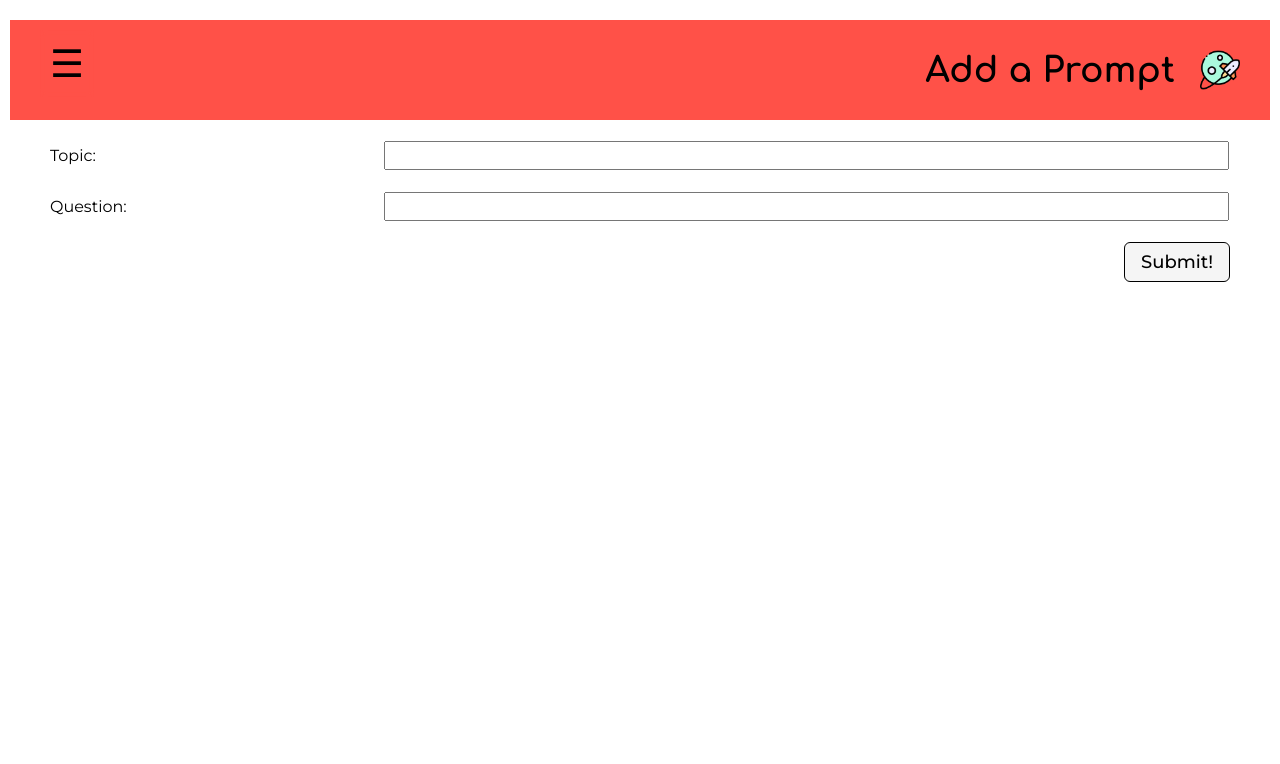
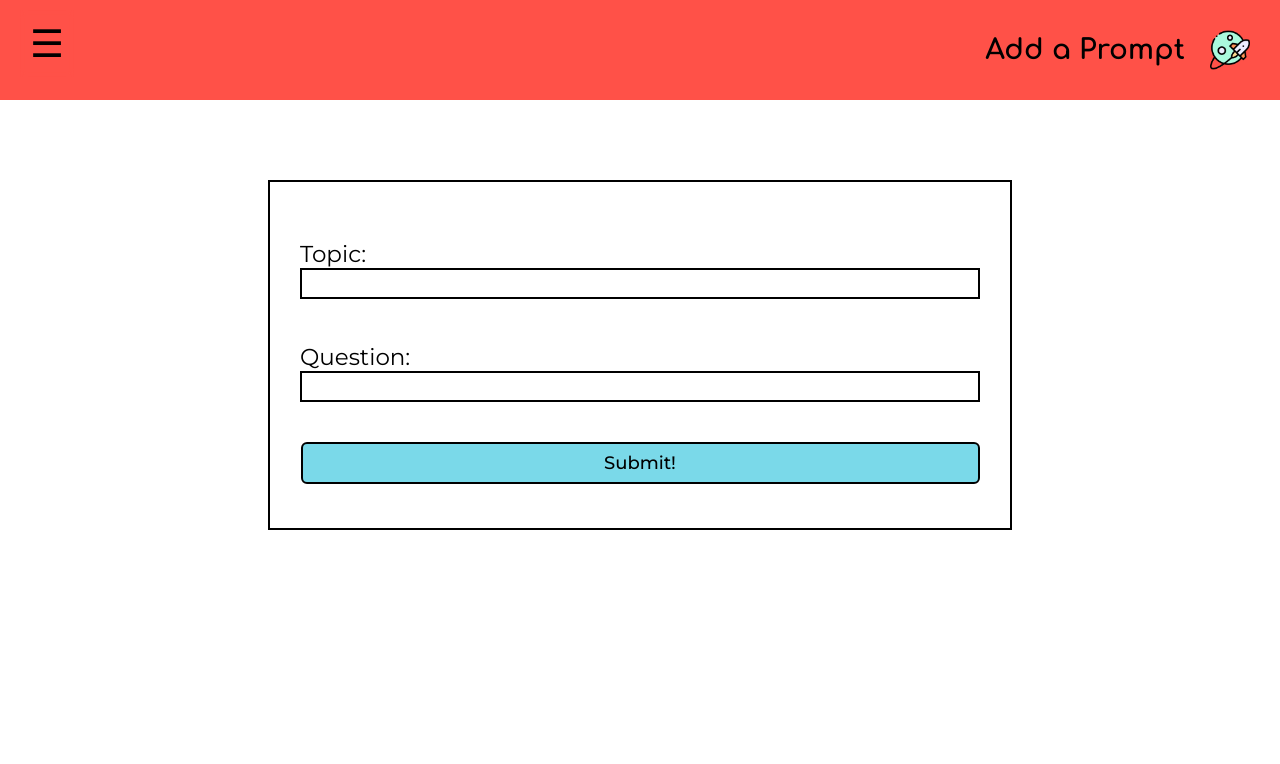
Before and after one commit to berylrb/beba, a Django app: page /prompts/create/ in a window 1280 px wide. Shown: the top 764 px of the page. Run offline with Django 4.2, Linux system fonts and the light colour scheme; the visitor is signed in with stand-in values (Sample User, id 1).

Commit message:
index and form page styling

```diff
--- a/main_app/static/css/base.css
+++ b/main_app/static/css/base.css
@@ -21,6 +21,7 @@ html {
 }
 
 body {
+  width: 100vw;
   margin: 0;
   display: flex;
   flex-direction: column;
@@ -45,6 +46,7 @@ body {
 }
 
 header {
+
   width: 100%;
   background-color: #ff5148;
   height: 20%;
@@ -62,8 +64,8 @@ ul {
 
 
 main {
-  width: 100%;
-  padding: 0 10px;
+
+  /* padding: 0 10px; */
 }
 
 h2 {
@@ -145,6 +147,8 @@ nav li {
 
 .page-header {
   display: flex;
+  flex-direction: row;
+  justify-content: center;
   align-items: center;
   height: 20%;
   padding: 30px;
@@ -212,6 +216,7 @@ nav li {
 
 @media only screen and (min-width: 768px) {
   header {
+    width: 100%;
     position: sticky;
     display: flex;
     flex-direction: row;
@@ -221,7 +226,7 @@ nav li {
   }
 
   main {
-    max-width: 1300px;
+
     min-height: calc(100vh - 53px);
   }
 
@@ -230,7 +235,7 @@ nav li {
   }
 
   .page-header h1 {
-    font-size: 3.5em;
+    font-size: 2.8em;
     margin-left: auto;
   }
 
@@ -259,10 +264,6 @@ nav li {
   }
 
   header {
-    margin: 20px 20px 0 20px;
-    width: calc(100vw - 40px);
-    max-width: 1920px;
-    top: 20px;
     background-color: transparent;
     border-bottom: none;
   }
--- a/main_app/static/css/form.css
+++ b/main_app/static/css/form.css
@@ -1,39 +1,83 @@
+body, main, header {
+  width:100vw;
+}
+
+.page-header {
+  width: 100%;
+}
+.add-edit-page {
+  margin: 60px 0 0 0;
+  width: 100%;
+  height: auto;
+  display: flex;
+  flex-direction: column;
+  justify-content: center;
+  align-items: center;
+  padding: 20px;
+}
+
+
 .form-container {
+  height: 350px;
+  padding: 10px;
+  display: flex;
+  flex-direction: column;
+  justify-content: center;
+  align-items: center;
+  width: 90%;
+  border: 2px solid black;
+}
+
+.form-container > p {
   display: flex;
   flex-direction: column;
   width: 100%;
+  padding: 10px;
+  margin: 14px 0 10px 0;
+  font-size: 2.3em;
+
 }
 
-table {
-  padding: 0 40px;
-  width: 100%;
-  border-spacing: 0 20px;
-}
-
-th {
-  text-align: left;
-  padding: 6px 20px 0 0;
-  font-weight: normal;
-  vertical-align: top;
-  font-size: var(--font-reg);
-}
-
-td {
-  max-width: 60%;
-}
-
-td > * {
-  width: 100%;
-  padding: 2px 4px;
-  font-size: var(--font-l);
-}
-
-td > textarea {
-  height: calc(4 * var(--font-l) + 8px);
-  font-family: inherit;
+.form-container input {
+  padding: 6px 4px;
+  border: 2px solid black;
 }
 
 .btn {
-  align-self: flex-end;
-  margin-right: 40px;
+  margin: 20px 0 10px 0;
+  width: 97%;
+  background-color: #7ad9e9;
+  border: 2px solid black;
 }
+
+
+
+@media only screen and (min-width: 768px) {
+
+  body, main, header {
+    width:100vw;
+  }
+
+  .page-header {
+    width: 100%;
+  }
+  .add-edit-page {
+    width: 100%;
+    display: flex;
+    flex-direction: column;
+    justify-content: center;
+    align-items: center;
+    padding: 20px;
+  }
+
+  .form-container {
+
+    padding: 20px;
+    display: flex;
+    flex-direction: column;
+    justify-content: center;
+    align-items: center;
+    width: 60%;
+  }
+
+}
--- a/main_app/templates/main_app/prompt_form.html
+++ b/main_app/templates/main_app/prompt_form.html
@@ -8,20 +8,22 @@
 {% block content %}
 <div class="page-header">
   {% if prompt %}
-    <h1>Edit {{ prompt.topic }} prompt</h1>
+    <h1>Edit {{ prompt.topic }} Prompt</h1>
   {% else %}
     <h1>Add a Prompt</h1>
   {% endif %}
     <img src="{% static 'images/planetship.png' %}" alt="A cat using a computer"/>
   </div>
+  <div class="add-edit-page">
 
-  <form action="" method="post" class="form-container">
+    <form action="" method="post" class="form-container">
 
-    {% csrf_token %}
-    <table>
-      {{ form.as_table }}
-    </table>
-    <button type="submit" class="btn submit">Submit!</button>
-  </form>
+      {% csrf_token %}
+      {% comment %} <table> {% endcomment %}
+      {{ form.as_p }}
+      {% comment %} </table> {% endcomment %}
+      <button type="submit" class="btn submit">Submit!</button>
+    </form>
+  </div>
 
 {% endblock %}
```
Also changed, not shown: main_app/static/css/prompts/prompts-index.css (+46 -2 lines).
